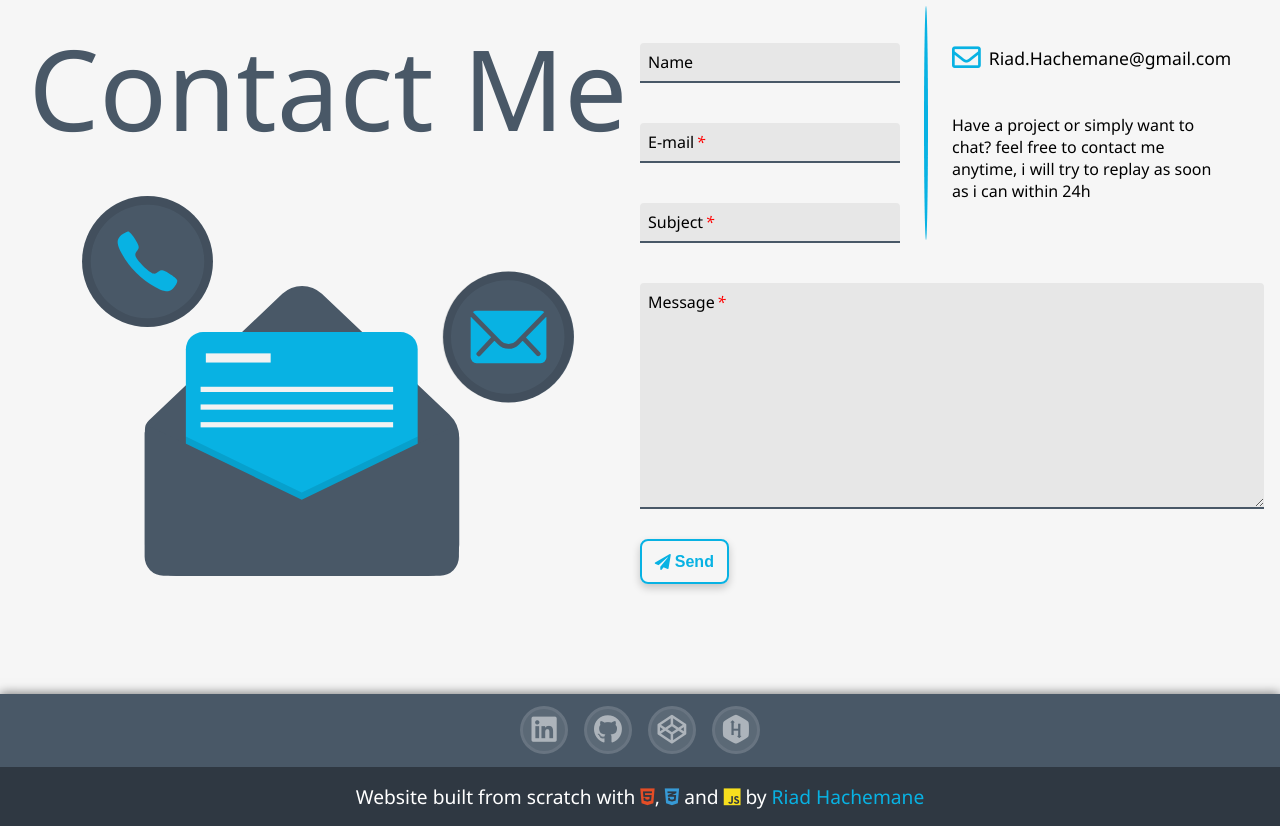
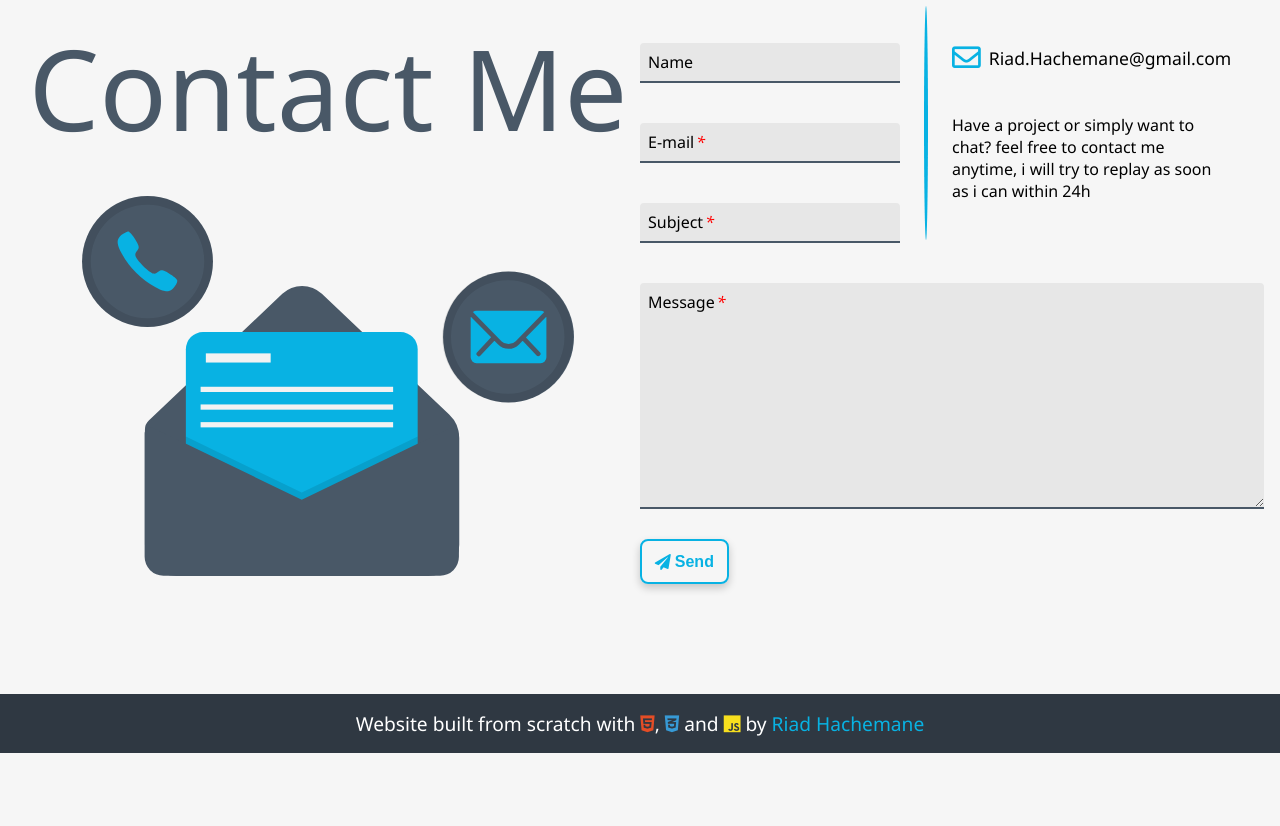
Before and after one commit to Riadz/portfolio-v1, a plain HTML site: page index.html in a window 1280 px wide. Shown: the part 4084-4910 px from the top of the page. After the commit the page ends 4837 px from the top, so only its background shows below. Drawn offline with Linux system fonts and the light colour scheme.

Commit message:
removed footer links

```diff
--- a/css/footer.css
+++ b/css/footer.css
@@ -1,4 +1,4 @@
-.footer-links {
+/* .footer-links {
   display: flex;
   flex-direction: row;
   justify-content: center;
@@ -28,7 +28,7 @@
 .footer-links a:hover {
   color: #fff;
   background-color: rgba(255, 255, 255, 0.3);
-}
+} */
 
 .footer-text {
   background-color: var(--secondary-color-dark);
--- a/index.html
+++ b/index.html
@@ -15,7 +15,7 @@
       content="full url here"
     />
     <meta property="og:image:type" content="image/png" />
-    <meta property="og:title" content="Riad Hachemane's Personal Website" />
+    <meta property="og:title" content="Riad Hachemane | Web developer" />
     <meta property="og:url" content="" />
     <meta property="og:type" content="website" />
     <!-- SEO End -->
@@ -1193,7 +1193,7 @@
 
     <!-- Footer -->
     <footer id="footer">
-      <div class="footer-links footer-content container">
+      <!-- <div class="footer-links footer-content container">
         <a
           href="https://www.linkedin.com/in/riad-hachemane-1602181a0/"
           target="_blank"
@@ -1209,7 +1209,7 @@
         <a href="https://www.hackerrank.com/riad_hachemane" target="_blank">
           <i class="fab fa-hackerrank"></i>
         </a>
-      </div>
+      </div> -->
       <div class="footer-text footer-content container">
         <p>
           Website built from scratch with
```
